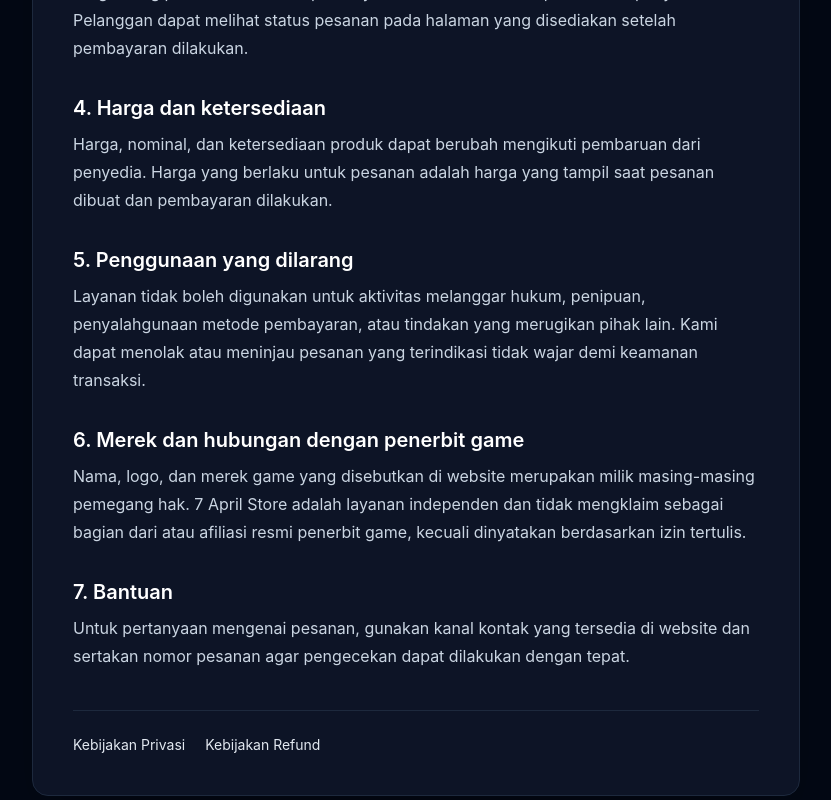
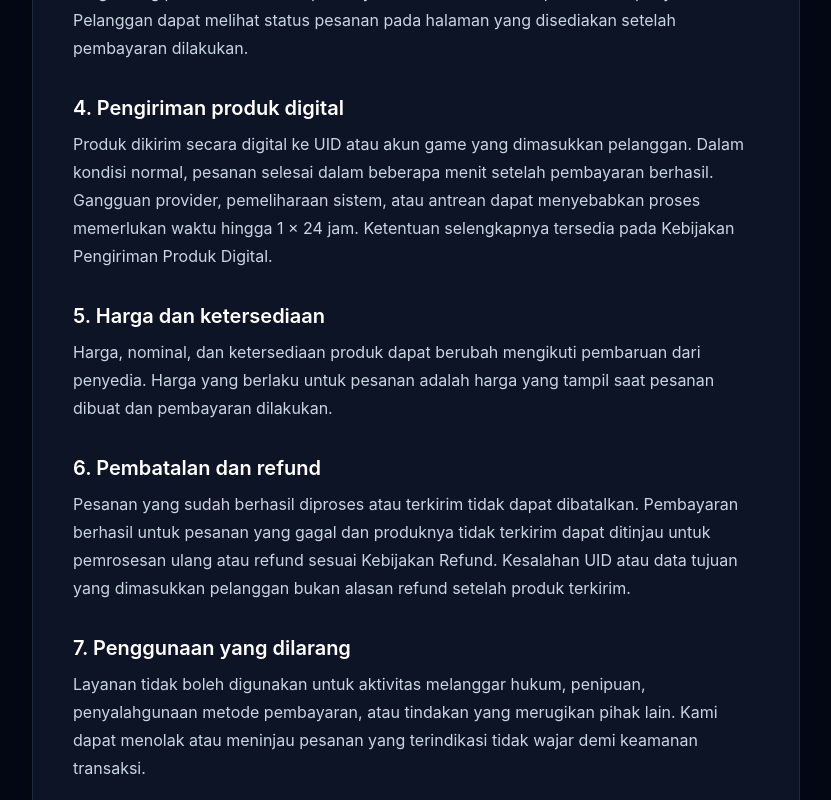
Before and after one commit to falintino/7-april-store, a Next.js app: page /syarat-ketentuan in a window 1280 px wide. Shown: the part 980-1780 px from the top of the page, without its empty margins (224-1055 px from the left). Built offline with nearby package versions, Linux system fonts and the light colour scheme; no server answers.

Commit message:
Complete Midtrans merchant compliance

```diff
--- a/app/syarat-ketentuan/page.tsx
+++ b/app/syarat-ketentuan/page.tsx
@@ -54,11 +54,11 @@ export default function SyaratKetentuanPage() {
               2. Data pelanggan
             </h2>
             <p className="mt-2">
-              Pelanggan wajib memasukkan UID atau data tujuan yang benar
-              sebelum membuat pesanan. Pastikan kembali data tersebut sebelum
-              melakukan pembayaran. Kesalahan data tujuan dari pelanggan dapat
-              membuat produk terkirim ke akun yang berbeda dan tidak selalu
-              dapat dibatalkan.
+              Pelanggan wajib memasukkan UID atau data tujuan yang benar sebelum
+              membuat pesanan. Pastikan kembali data tersebut sebelum melakukan
+              pembayaran. Kesalahan data tujuan dari pelanggan dapat membuat
+              produk terkirim ke akun yang berbeda dan tidak selalu dapat
+              dibatalkan.
             </p>
           </section>
 
@@ -72,14 +72,28 @@ export default function SyaratKetentuanPage() {
               yang harus dibayar ditampilkan pada ringkasan pesanan sebelum
               pelanggan melanjutkan pembayaran. Waktu pemrosesan dapat berbeda
               bergantung pada status sistem pembayaran dan ketersediaan produk
-              dari penyedia. Pelanggan dapat melihat status pesanan pada
-              halaman yang disediakan setelah pembayaran dilakukan.
+              dari penyedia. Pelanggan dapat melihat status pesanan pada halaman
+              yang disediakan setelah pembayaran dilakukan.
             </p>
           </section>
 
           <section>
             <h2 className="text-xl font-semibold text-white">
-              4. Harga dan ketersediaan
+              4. Pengiriman produk digital
+            </h2>
+            <p className="mt-2">
+              Produk dikirim secara digital ke UID atau akun game yang
+              dimasukkan pelanggan. Dalam kondisi normal, pesanan selesai dalam
+              beberapa menit setelah pembayaran berhasil. Gangguan provider,
+              pemeliharaan sistem, atau antrean dapat menyebabkan proses
+              memerlukan waktu hingga 1 × 24 jam. Ketentuan selengkapnya
+              tersedia pada Kebijakan Pengiriman Produk Digital.
+            </p>
+          </section>
+
+          <section>
+            <h2 className="text-xl font-semibold text-white">
+              5. Harga dan ketersediaan
             </h2>
             <p className="mt-2">
               Harga, nominal, dan ketersediaan produk dapat berubah mengikuti
@@ -90,7 +104,21 @@ export default function SyaratKetentuanPage() {
 
           <section>
             <h2 className="text-xl font-semibold text-white">
-              5. Penggunaan yang dilarang
+              6. Pembatalan dan refund
+            </h2>
+            <p className="mt-2">
+              Pesanan yang sudah berhasil diproses atau terkirim tidak dapat
+              dibatalkan. Pembayaran berhasil untuk pesanan yang gagal dan
+              produknya tidak terkirim dapat ditinjau untuk pemrosesan ulang
+              atau refund sesuai Kebijakan Refund. Kesalahan UID atau data
+              tujuan yang dimasukkan pelanggan bukan alasan refund setelah
+              produk terkirim.
+            </p>
+          </section>
+
+          <section>
+            <h2 className="text-xl font-semibold text-white">
+              7. Penggunaan yang dilarang
             </h2>
             <p className="mt-2">
               Layanan tidak boleh digunakan untuk aktivitas melanggar hukum,
@@ -102,23 +130,26 @@ export default function SyaratKetentuanPage() {
 
           <section>
             <h2 className="text-xl font-semibold text-white">
-              6. Merek dan hubungan dengan penerbit game
+              8. Merek dan hubungan dengan penerbit game
             </h2>
             <p className="mt-2">
               Nama, logo, dan merek game yang disebutkan di website merupakan
               milik masing-masing pemegang hak. 7 April Store adalah layanan
               independen dan tidak mengklaim sebagai bagian dari atau afiliasi
-              resmi penerbit game, kecuali dinyatakan berdasarkan izin
-              tertulis.
+              resmi penerbit game, kecuali dinyatakan berdasarkan izin tertulis.
             </p>
           </section>
 
           <section>
-            <h2 className="text-xl font-semibold text-white">7. Bantuan</h2>
+            <h2 className="text-xl font-semibold text-white">
+              9. Keluhan dan penyelesaian
+            </h2>
             <p className="mt-2">
               Untuk pertanyaan mengenai pesanan, gunakan kanal kontak yang
               tersedia di website dan sertakan nomor pesanan agar pengecekan
-              dapat dilakukan dengan tepat.
+              dapat dilakukan dengan tepat. Kami akan memeriksa catatan
+              pembayaran dan pengiriman terlebih dahulu serta berupaya
+              menyelesaikan keluhan secara wajar melalui kanal bantuan resmi.
             </p>
           </section>
         </div>
@@ -137,6 +168,13 @@ export default function SyaratKetentuanPage() {
           >
             Kebijakan Refund
           </Link>
+
+          <Link
+            href="/kebijakan-pengiriman"
+            className="text-blue-400 hover:text-blue-300"
+          >
+            Kebijakan Pengiriman
+          </Link>
         </nav>
       </article>
     </main>
```
